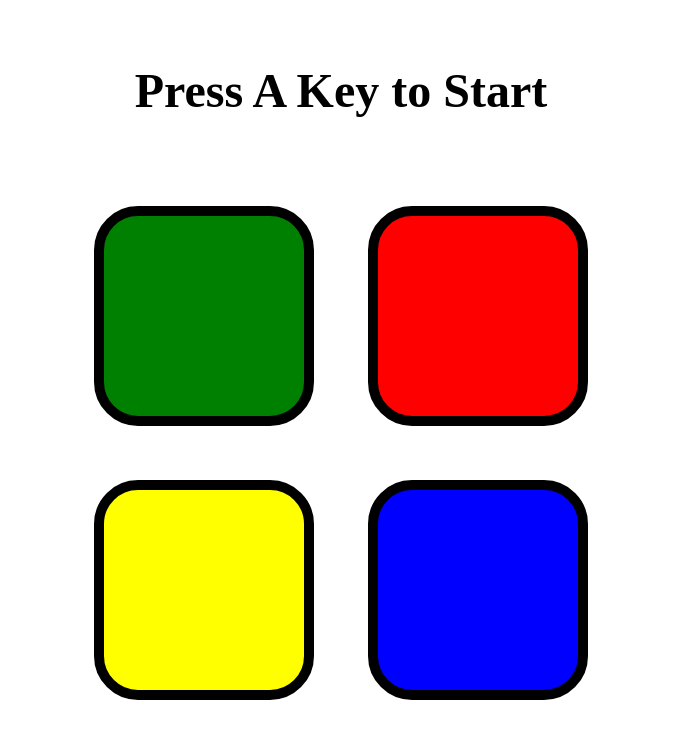
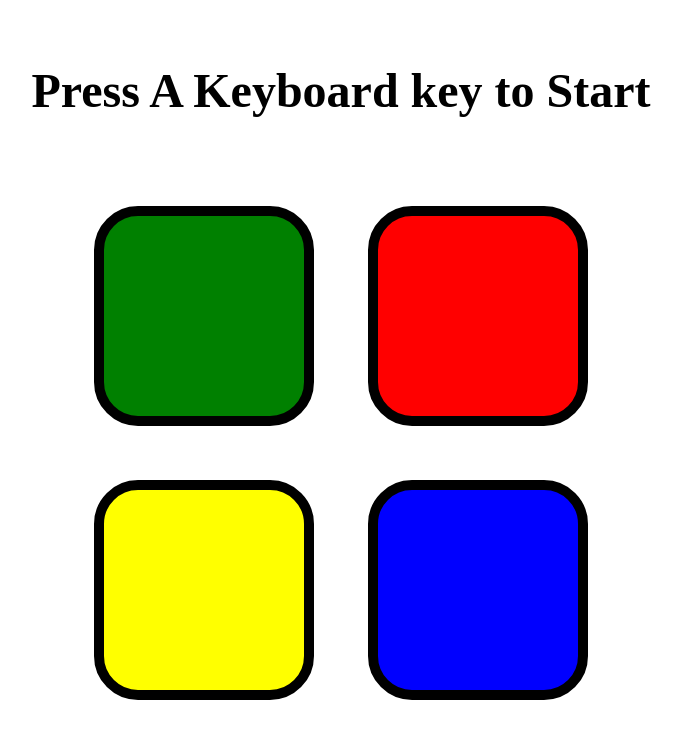
Before and after one commit to PearlinRishwanthR/The-Simon-Game, a plain HTML site: page index.html in a window 1280 px wide. Shown: the whole page, without its empty margins (299-981 px from the left). Drawn offline with nearby package versions, Linux system fonts and the light colour scheme.

Commit message:
Update index.html

```diff
--- a/index.html
+++ b/index.html
@@ -3,13 +3,13 @@
 
 <head>
   <meta charset="utf-8">
-  <title>Simon</title>
+  <title>Simon Game</title>
   <link rel="stylesheet" href="styles.css">
   <link href="https://fonts.googleapis.com/css?family=Press+Start+2P" rel="stylesheet">
 </head>
 
 <body ontouchstart="myFunction()">
-  <h1 id="level-title">Press A Key to Start</h1>
+  <h1 id="level-title">Press A Keyboard key to Start</h1>
   <div class="container">
     <div lass="row">
 
```
